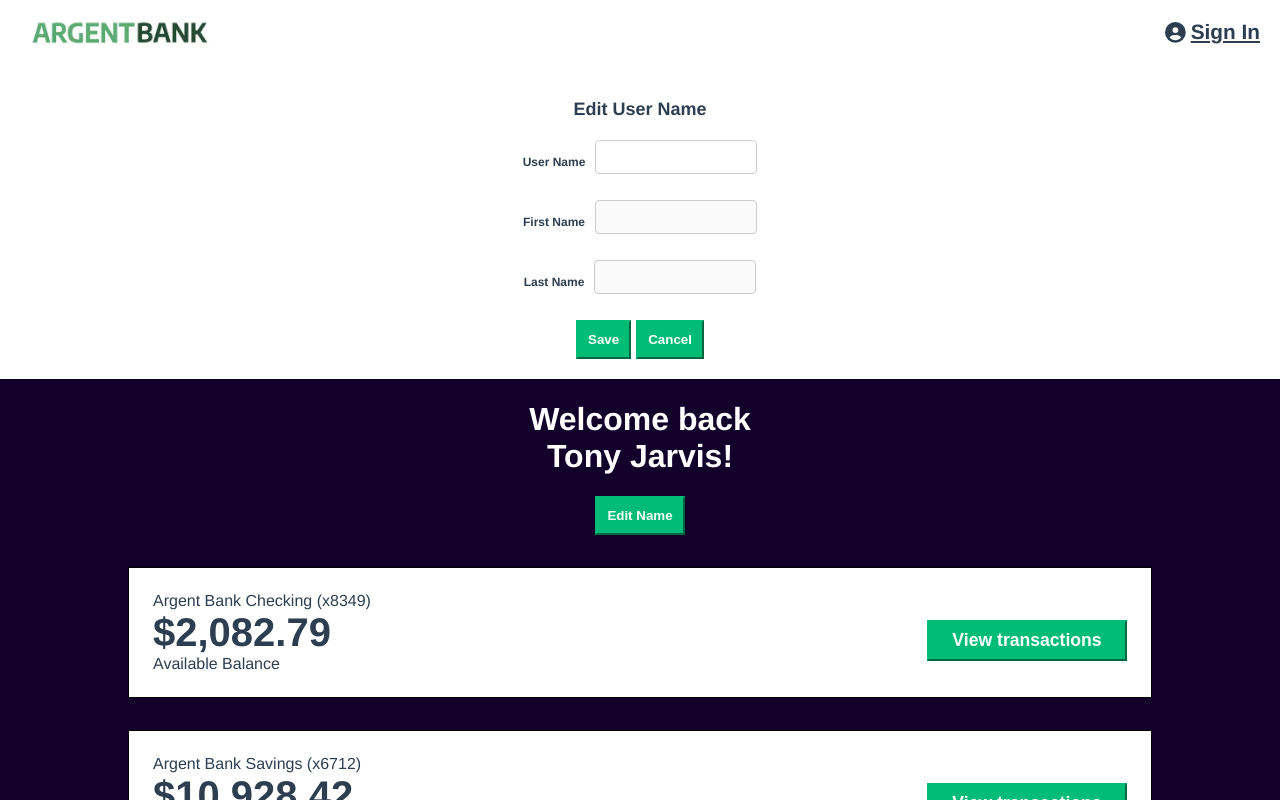
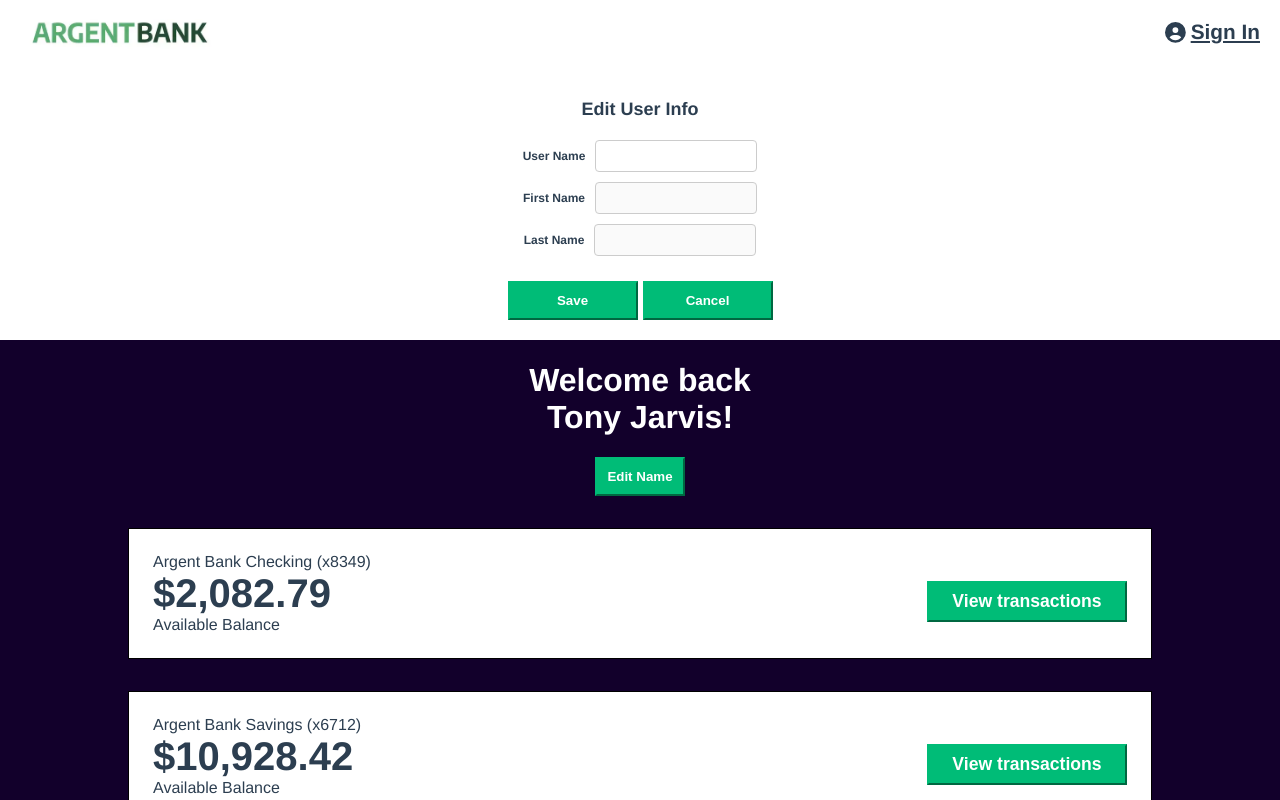
Before and after one commit to Jenlpl/OCProjet11, a React (Vite) app: page /user in a window 1280 px wide. Shown: the top 800 px of the page. Built offline with nearby package versions, Linux system fonts and the light colour scheme.

Commit message:
form update

```diff
--- a/src/components/EditForm/EditForm.css
+++ b/src/components/EditForm/EditForm.css
@@ -8,6 +8,7 @@
     justify-content: center;
     align-items: center;
     flex-direction: row;
+    margin-bottom: 10px;
   }
 
   .edit-form h2 {
@@ -22,10 +23,10 @@
 
   .edit-form input {
     width: 150px;
+    height: 20px;
     padding: 10px;
     border: 1px solid #ccc;
     border-radius: 4px;
-    margin-bottom: 10px;
     color: #333;
   }
 
@@ -43,8 +44,10 @@
     justify-content: center;
     align-items: center;
     gap: 5px;
+    margin-top: 25px;
   }
 
   .edit-form .buttons-form button {
     background: #00bc77;
+    width: 130px;
   }
--- a/src/components/EditForm/EditForm.jsx
+++ b/src/components/EditForm/EditForm.jsx
@@ -7,7 +7,7 @@
 
     return (
       <div className="edit-form">
-        <h2> Edit User Name</h2>
+        <h2> Edit User Info</h2>
         <form>
           <div className="input-wrapper">
             <label htmlFor="username">User Name</label>
```
